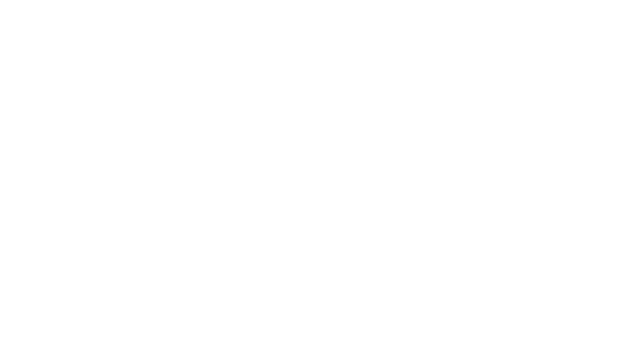
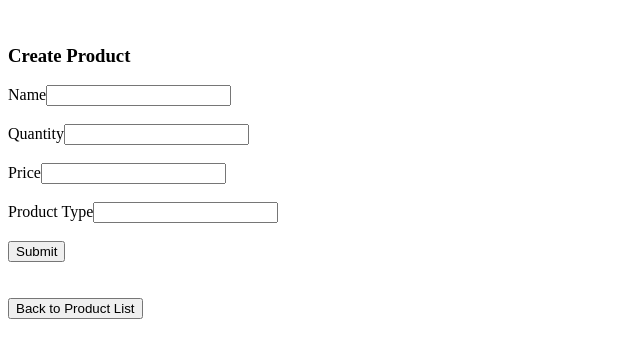
Before and after one commit to Leand3k/supermarket-repo, an Angular app in the folder frontend/supermarket-frontend/: page /create in a window 1280 px wide. Before the commit this address led to /. Shown: the top 358 px of the page, without its empty margins (0-640 px from the left). Built offline with nearby package versions, Linux system fonts and the light colour scheme.

Commit message:
Add product on form now works

```diff
--- a/frontend/supermarket-frontend/src/app/app-routing.module.ts
+++ b/frontend/supermarket-frontend/src/app/app-routing.module.ts
@@ -6,6 +6,10 @@ const routes: Routes = [{
   path: 'app-list-product',
   component: ListProductComponent,
   data:{ title: 'Products'}
+},
+{
+  path:'create',
+  component: AddProductComponent
 }];
 
 @NgModule({
--- a/frontend/supermarket-frontend/src/app/app.module.ts
+++ b/frontend/supermarket-frontend/src/app/app.module.ts
@@ -14,11 +14,14 @@ import { ListProductComponent } from './components/list-product/list-product.com
   declarations: [
     AppComponent,
     ListProductComponent,
+    AddProductComponent
   ],
   imports: [
     BrowserModule,
     AppRoutingModule,
-    HttpClientModule
+    HttpClientModule,
+    FormsModule,
+    ReactiveFormsModule
   ],
   providers: [RESTService],
   bootstrap: [
--- a/frontend/supermarket-frontend/src/app/components/add-product/add-product.component.html
+++ b/frontend/supermarket-frontend/src/app/components/add-product/add-product.component.html
@@ -1,26 +1,37 @@
-<!-- <div class="container wrapper wrapper2">
-    <div class="row">
-        <div class="col-md-12">
-            <h3>Create new Product</h3>
-            <form [formGroup]="productForm" (ngSubmit)="submitForm()" novalidate>
+<br />
+<div class="container border border-info" width="200px">
+    <h3>Create Product</h3>
+    <div [hidden]="submitted" style="width: 400px;">
+        <form (ngSubmit)="onSubmit()">
             <div class="form-group">
-                    <label>Name</label>
-                    <input type="text" formControlName="prod_name" class="form-control" maxlength="20">
-                </div>
+                <label for="name"> Name</label>
+                <input type="text" class="form-control" id="name" required [(ngModel)]="products.ProductName" name="name">
+            </div><br />
+
             <div class="form-group">
-                    <label>Quantity</label>
-                    <input type="number" formControlName="prod_quantity" class="form-control" maxlength="20">
-                </div>
+                <label for="name">Quantity</label>
+                <input type="number" class="form-control" id="Quantity" required [(ngModel)]="products.Quantity" name="email">
+            </div><br />
+
             <div class="form-group">
-                    <label>Price</label>
-                    <input type="number" formControlName="prod_price" class="form-control" maxlength="20">
-                </div>
+                <label for="name">Price</label>
+                <input type="number" class="form-control" id="Price" required [(ngModel)]="products.Price" name="email">
+            </div><br />
+
             <div class="form-group">
-                    <label>Description</label>
-                    <input type="text" formControlName="prod_description" class="form-control" maxlength="20">
-                </div>
-                <button type="submit" class="btn btn-primary">Submit</button>
+                <label for="name">Product Type</label>
+                <input type="number" class="form-control" id="ProductType" required [(ngModel)]="products.ProductTypeID" name="email">
+            </div><br />
+
+            <button type="submit" class="btn btn-success">Submit</button>
         </form>
     </div>
+
+    <div [hidden]="!submitted">
+        <h4>You submitted successfully!</h4>
+
     </div>
-</div> -->
+    <br>
+    <br>
+    <button (click)=" productsList()" class="btn btn-primary">Back to Product List</button><br>
+</div>
--- a/frontend/supermarket-frontend/src/app/components/add-product/add-product.component.ts
+++ b/frontend/supermarket-frontend/src/app/components/add-product/add-product.component.ts
@@ -11,19 +11,38 @@ import { Product } from 'src/app/product';
 })
 export class AddProductComponent implements OnInit {
 
-  products: Product[] = [];
+  products: Product = new Product()
+  submitted=false;
 
   constructor(
     public rest: RESTService,
     private router: Router){}
 
-  ngOnInit(): void {}
+  ngOnInit() {}
 
-  add(): void{
-    this.router.navigate(['/product-add'])
+  newProduct(): void{
+    this.products = new Product();
+  }
+
+  onSubmit(){
+    this.submitted=true;
+    this.saveProduct();
+  }
+
+  saveProduct(){
+    this.rest.addProduct(this.products)
+      .subscribe(data=>{
+        console.log(data),
+          (        error: any)=>console.log(error)
+      });
+      this.products=new Product();
+      this.productsList();
+  }
+
+  productsList(){
+    this.router.navigate(['app-list-product']);
   }
 
 
 
-
 }
--- a/frontend/supermarket-frontend/src/app/product.ts
+++ b/frontend/supermarket-frontend/src/app/product.ts
@@ -1,10 +1,10 @@
 export class Product{
 
-  prod_id!:number;
-  prod_type!: number;
-  prod_name!: string;
-  prod_quantity!: number;
-  prod_price!: number;
-  prod_description!: string;
+  ProductID!:number;
+  ProductTypeID!: number;
+  ProductName!: string;
+  Quantity!: number;
+  Price!: number;
+  Description!: string;
 
 }
--- a/frontend/supermarket-frontend/src/app/rest.service.ts
+++ b/frontend/supermarket-frontend/src/app/rest.service.ts
@@ -23,11 +23,16 @@ export class RESTService {
     .pipe(retry(1), catchError(this.errorHandl))
   }
 
-  CreateProduct(data: any): Observable<Product>{
-    return this.httpClient.post<Product>(this.baseurl + '/Product/Create',
-      JSON.stringify(data),
-      this.httpOptions).pipe(retry(1), catchError(this.errorHandl));
+  public addProduct(product: object): Observable<object>{
+    let bodyString = JSON.stringify(product)
+    return this.httpClient.post(this.baseurl + '/Product/Create', bodyString, { headers: this.httpOptions.headers})
   }
+
+  // public CreateProduct(data: any): Observable<Product>{
+  //   return this.httpClient.post<Product>(this.baseurl + '/Product/Create',
+  //     JSON.stringify(data),
+  //     this.httpOptions).pipe(retry(1), catchError(this.errorHandl));
+  // }
 
   errorHandl(error: { error: { message: string; }; status: any; message: any; }) {
     let errorMessage = '';
```
Lines whose indentation alone changed are shown as unchanged.
